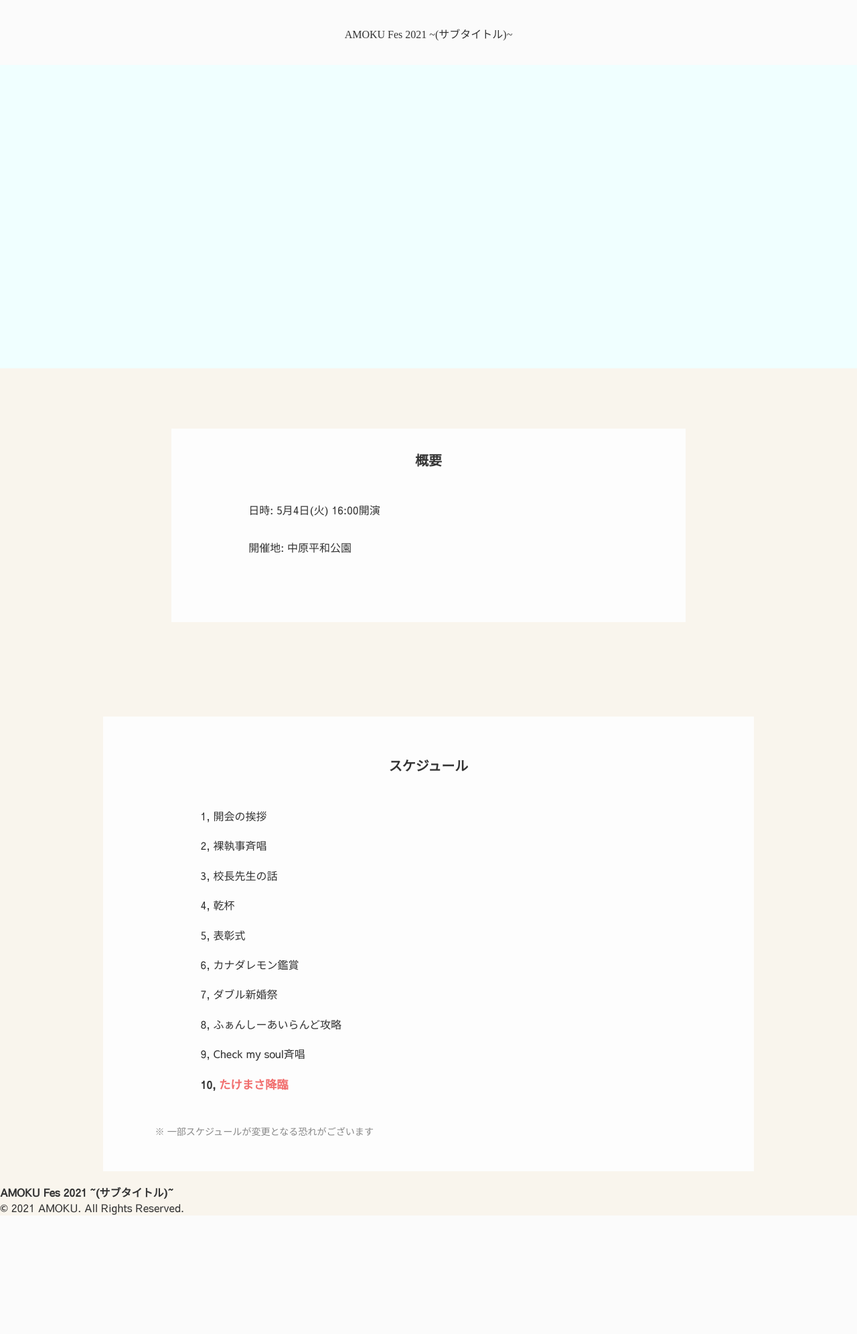
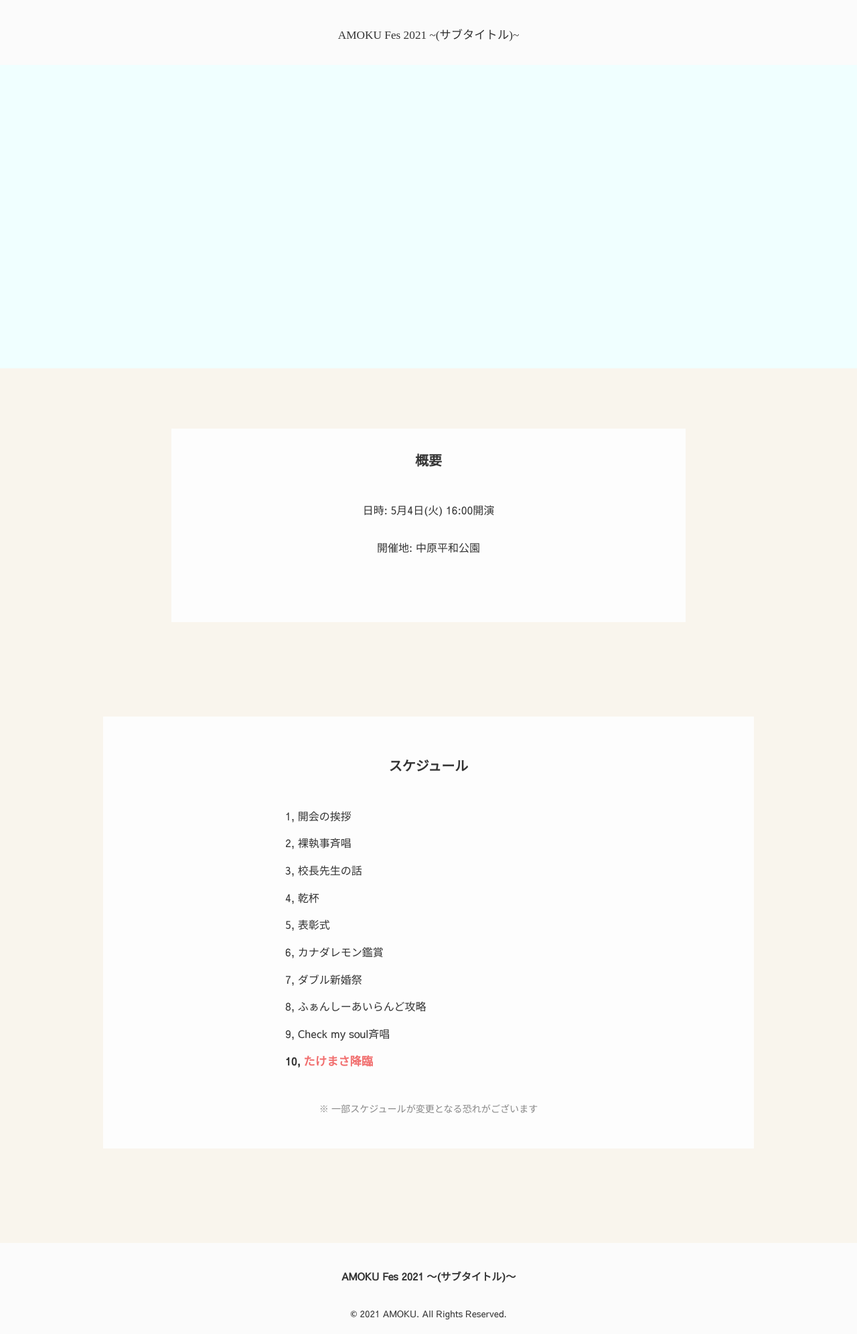
Before and after one commit to kazuya002ex/amoku_fes_2021, a PHP site: page / in a window 1280 px wide. Shown: the whole page at 67% size. Before the commit the page ends 1815 px from the top, so only its background shows below. Run offline with PHP 8.4, Linux system fonts and the light colour scheme; some web fonts are replaced.

Commit message:
fix: 細かい位置関係

```diff
--- a/index.html
+++ b/index.html
@@ -59,7 +59,7 @@
     </main>
 
     <footer>
-        <h2>AMOKU Fes 2021 ~(サブタイトル)~</h2>
+        <h2>AMOKU Fes 2021 〜(サブタイトル)〜</h2>
         <small>&copy; 2021 AMOKU. All Rights Reserved.</small>
     </footer>
 </body>
--- a/style.css
+++ b/style.css
@@ -137,6 +137,7 @@ header {
 header h1 {
   text-align: center;
   font-weight: normal;
+  font-size: 1.08rem;
   font-family: "Nico Moji"
 }
 
@@ -160,6 +161,7 @@ header h1 {
 
 .overview-contents {
   margin: 9% 0;
+  text-align: center;
 }
 
 .overview-contents p {
@@ -181,6 +183,7 @@ header h1 {
 
 .schedule-contents {
   margin: 5% 15%;
+  margin-left: 28%;
 }
 
 .schedule-contents p {
@@ -208,8 +211,27 @@ header h1 {
   margin: 2% 8%;
   font-size: 0.88rem;
   padding-bottom: 5%;
+  text-align: center;
 }
 
 .schedule-attention p {
   color: #888;
 }
+
+footer {
+  width: 100%;
+  background-color: rgb(251, 251, 251);
+  text-align: center;
+  padding-top: 3%;
+  padding-bottom: 1.6%;
+  margin-top: 11%;
+}
+
+footer h2 {
+  margin-bottom: 2.5%;
+  font-size: 0.95rem;
+}
+
+footer small {
+  font-size: 0.85rem;
+}
```
